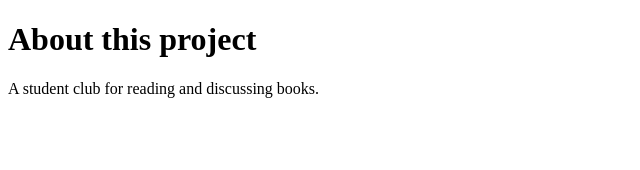
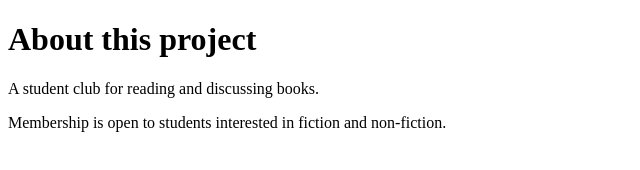
Before and after one commit to citruswhale/campus-reading-circle, a plain HTML site: page about.html in a window 1280 px wide. Shown: the whole page, without its empty margins (0-640 px from the left). Drawn offline with Linux system fonts and the light colour scheme.

Commit message:
Describe club membership on feature branch

```diff
--- a/about.html
+++ b/about.html
@@ -1,3 +1,3 @@
 <!doctype html>
 <html lang="en"><head><meta charset="utf-8"><title>About</title></head>
-<body><h1>About this project</h1><p>A student club for reading and discussing books.</p></body></html>
+<body><h1>About this project</h1><p>A student club for reading and discussing books.</p><p>Membership is open to students interested in fiction and non-fiction.</p></body></html>
```
